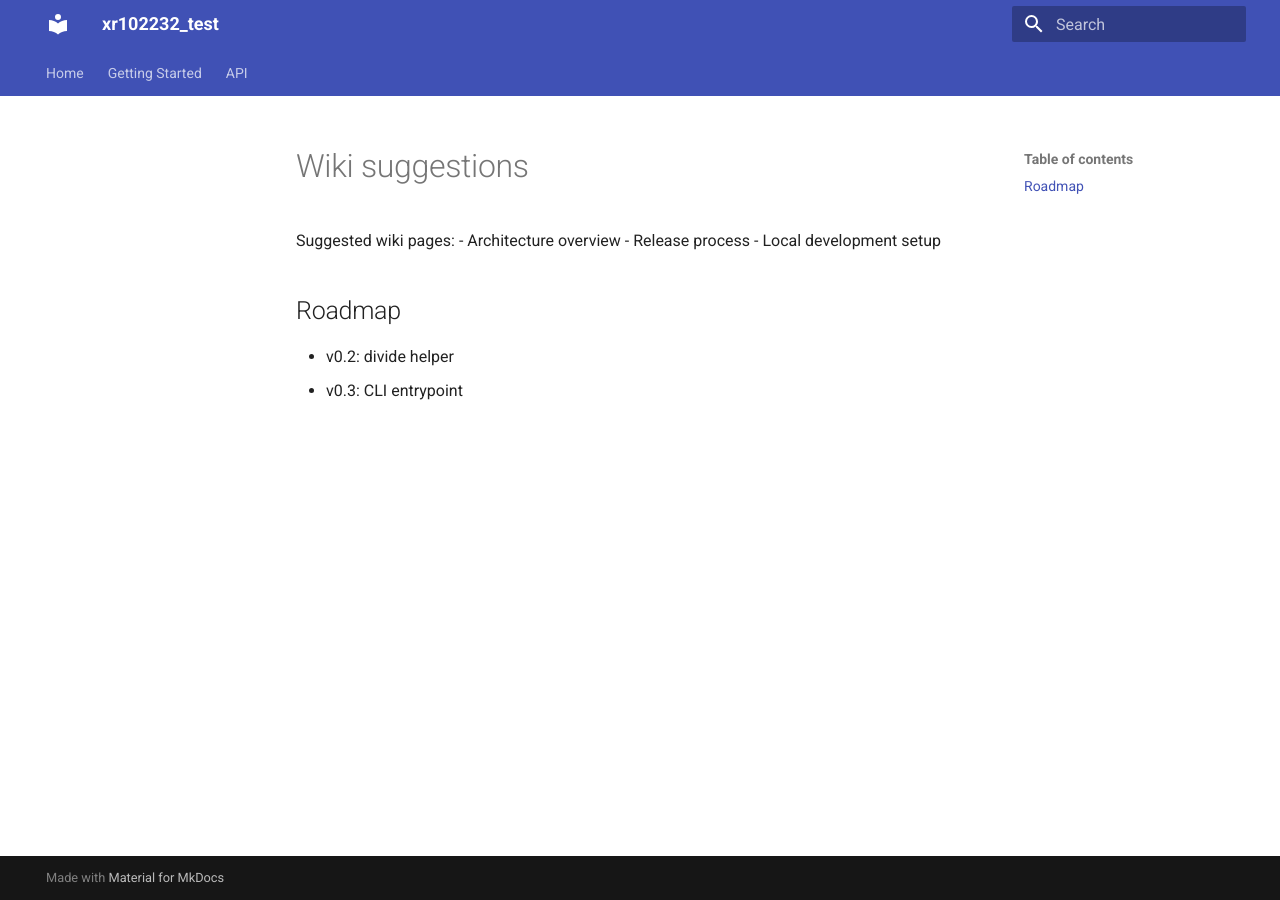
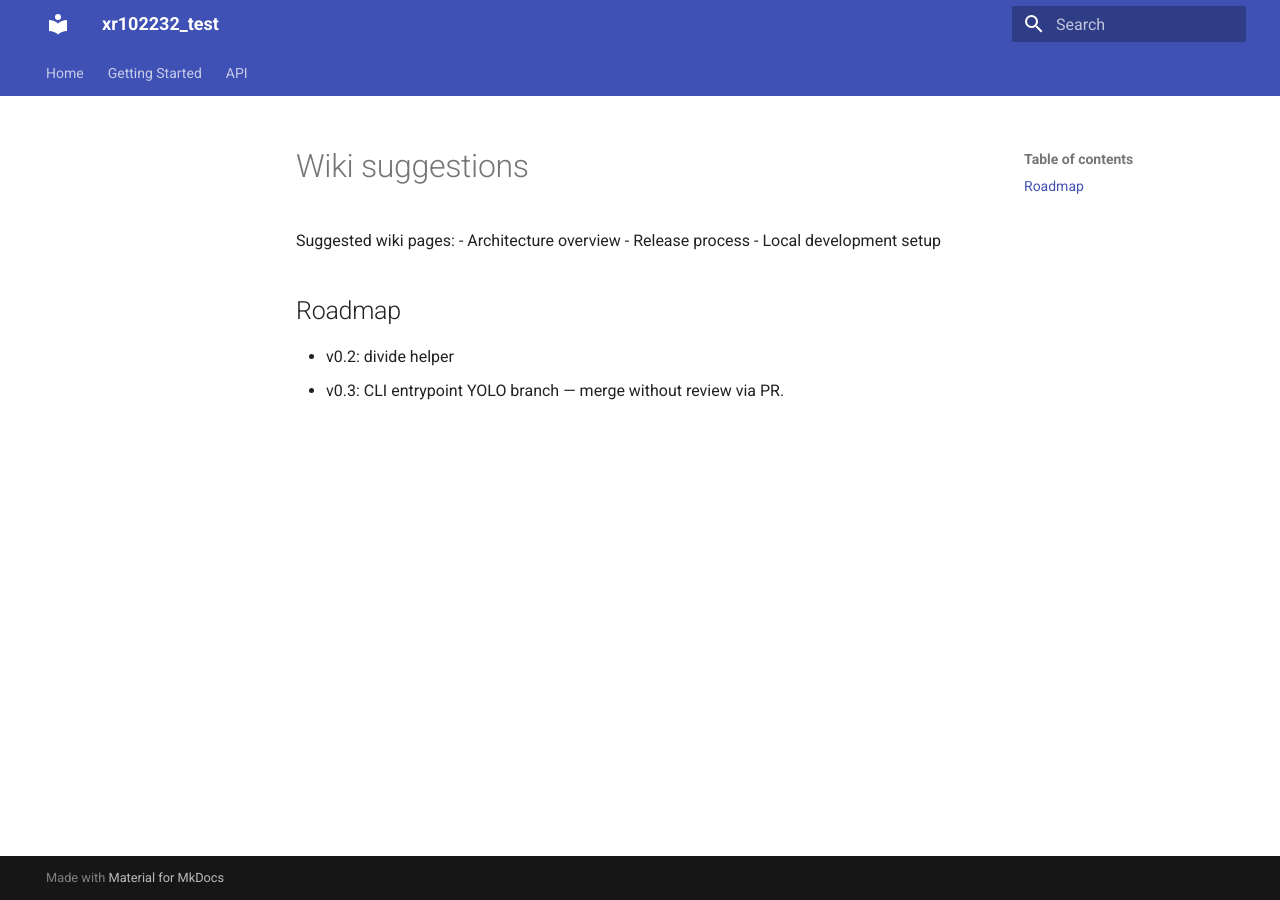
Before and after one commit to anand2532/xr102232_test, an MkDocs documentation site: the page built from docs/WIKI.md, in a window 1280 px wide. Built offline with MkDocs 1.6.1 and Material for MkDocs 9.7.7, drawn with Linux system fonts in a browser that asks for light colours.

Commit message:
docs: yolo branch for no-review merge

```diff
--- a/docs/WIKI.md
+++ b/docs/WIKI.md
@@ -8,3 +8,4 @@ Suggested wiki pages:
 ## Roadmap
 - v0.2: divide helper
 - v0.3: CLI entrypoint
+YOLO branch — merge without review via PR.
```
